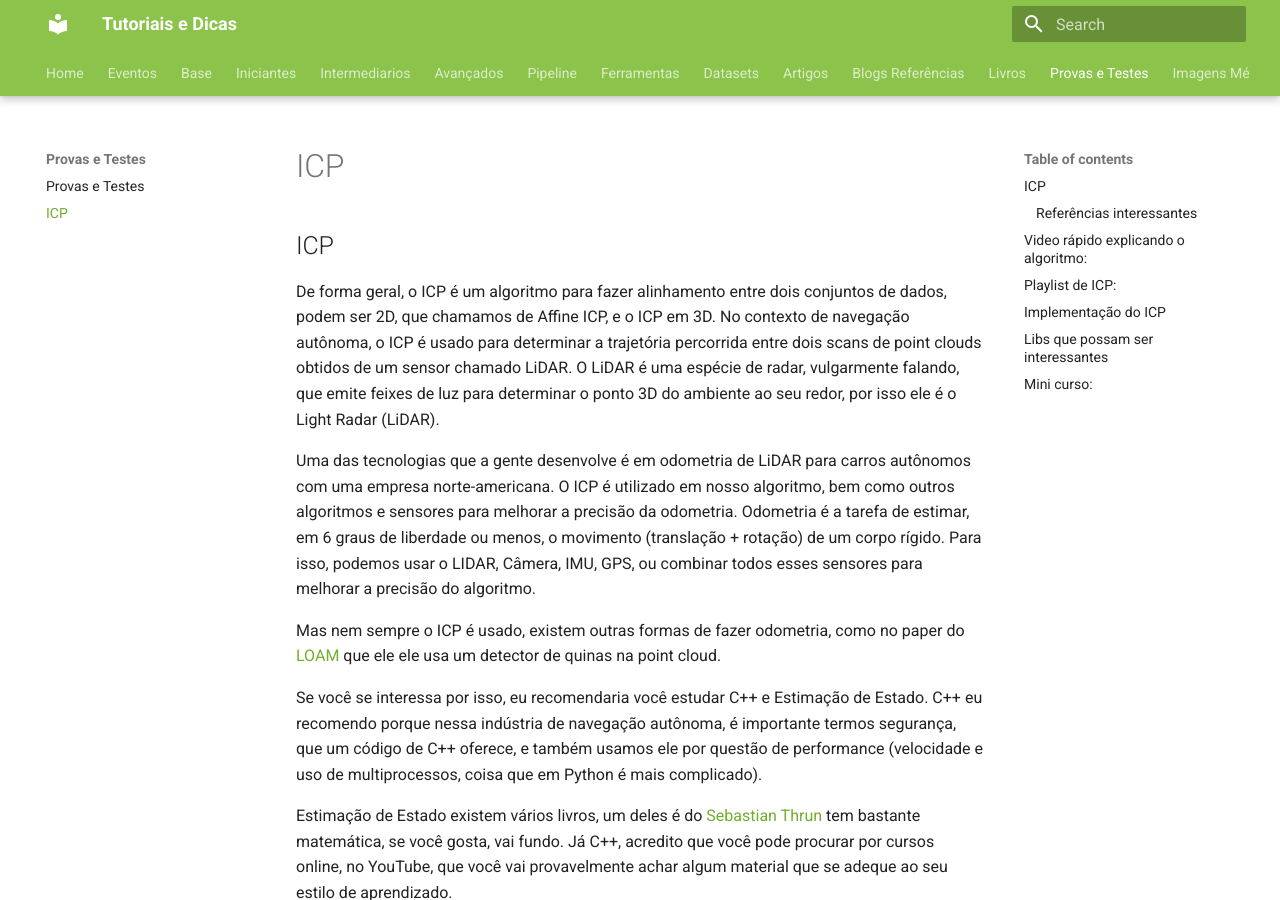
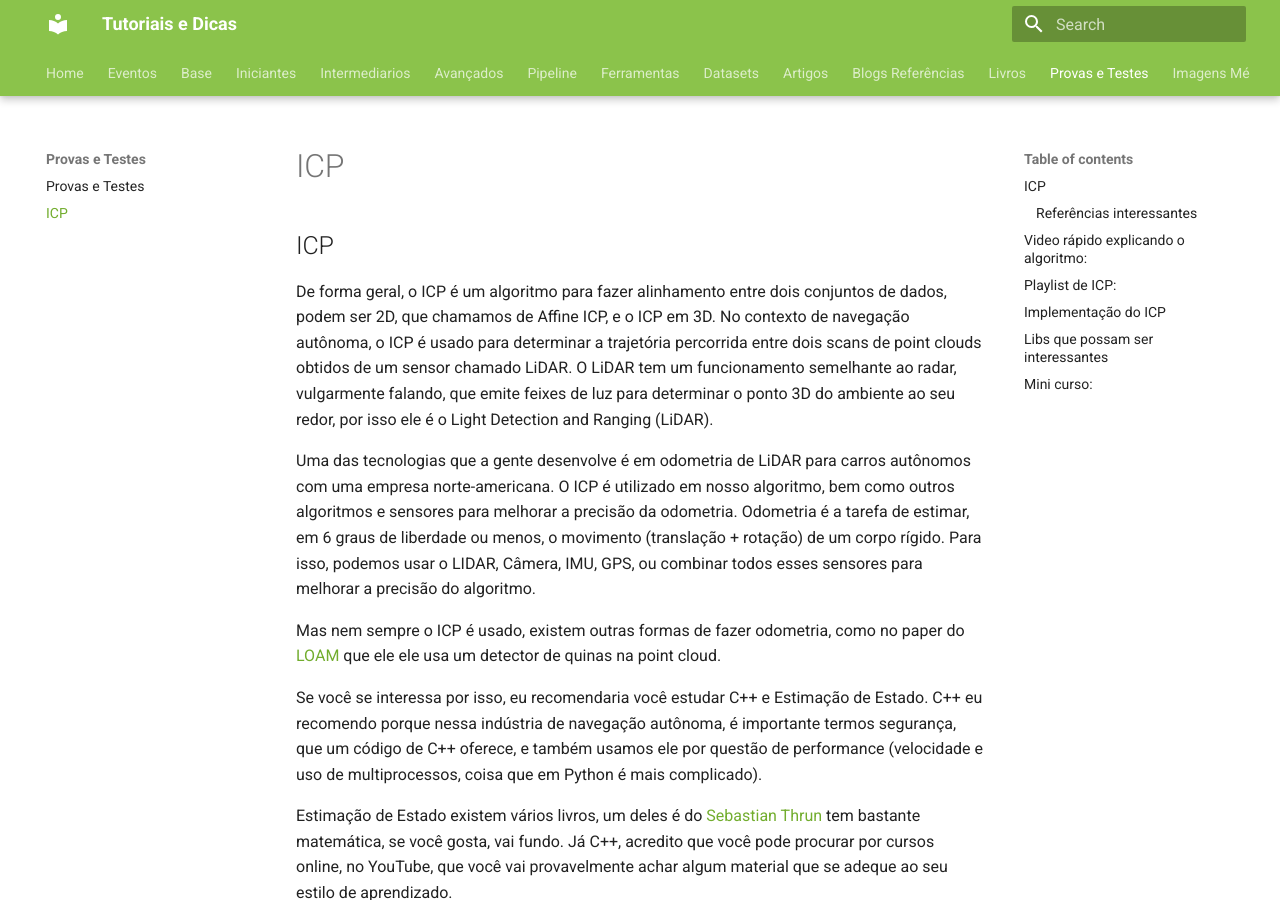
Before and after one commit to Grupo-OpenCV-BR/tutoriais-tecnologia, an MkDocs documentation site: the page built from docs/ProvasETestes/icp.md, in a window 1280 px wide and 900 px high. Built offline with MkDocs 1.6.1 and Material for MkDocs 9.7.7, drawn with Linux system fonts in a browser that asks for light colours; the version menu is left out.

Commit message:
fix: LIDAR (#44)

```diff
--- a/docs/ProvasETestes/icp.md
+++ b/docs/ProvasETestes/icp.md
@@ -1,7 +1,8 @@
 ## ICP
 
 
-De forma geral, o ICP é um algoritmo para fazer alinhamento entre dois conjuntos de dados, podem ser 2D, que chamamos de Affine ICP, e o ICP em 3D. No contexto de navegação autônoma, o ICP é usado para determinar a trajetória percorrida entre dois scans de point clouds obtidos de um sensor chamado LiDAR. O LiDAR é uma espécie de radar, vulgarmente falando, que emite feixes de luz para determinar o ponto 3D do ambiente ao seu redor, por isso ele é o Light Radar (LiDAR).
+De forma geral, o ICP é um algoritmo para fazer alinhamento entre dois conjuntos de dados, podem ser 2D, que chamamos de Affine ICP, e o ICP em 3D. No contexto de navegação autônoma, o ICP é usado para determinar a trajetória percorrida entre dois scans de point clouds obtidos de um sensor chamado LiDAR.
+O LiDAR tem um funcionamento semelhante ao radar, vulgarmente falando, que emite feixes de luz para determinar o ponto 3D do ambiente ao seu redor, por isso ele é o Light Detection and Ranging (LiDAR).
 
  Uma das tecnologias que a gente desenvolve é em odometria de LiDAR para carros autônomos com uma empresa norte-americana. O ICP é utilizado em nosso algoritmo, bem como outros algoritmos e sensores para melhorar a precisão da odometria. Odometria é a tarefa de estimar, em 6 graus de liberdade ou menos, o movimento (translação + rotação) de um corpo rígido. Para isso, podemos usar o LIDAR, Câmera, IMU, GPS, ou combinar todos esses sensores para melhorar a precisão do algoritmo.
 
```
